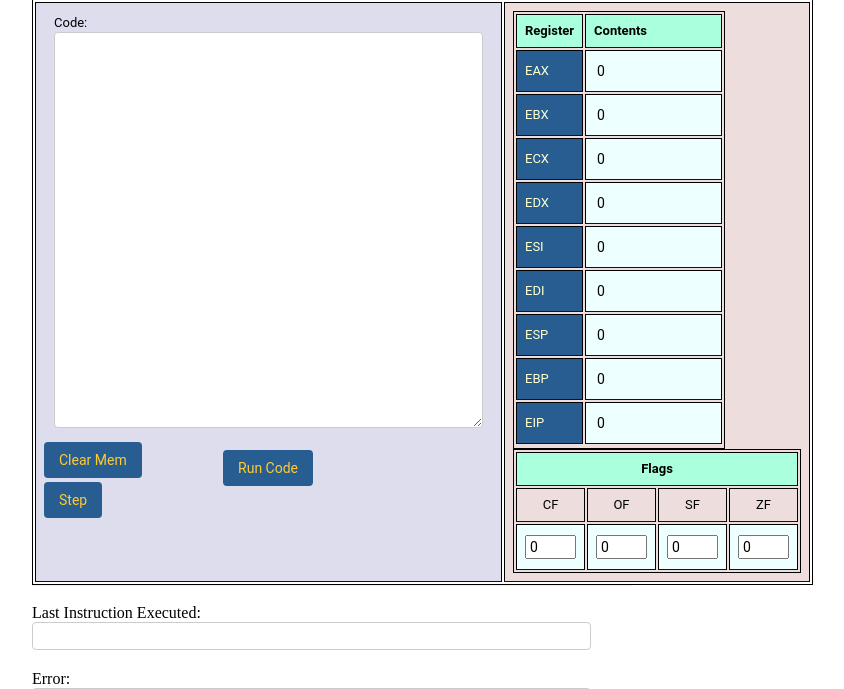
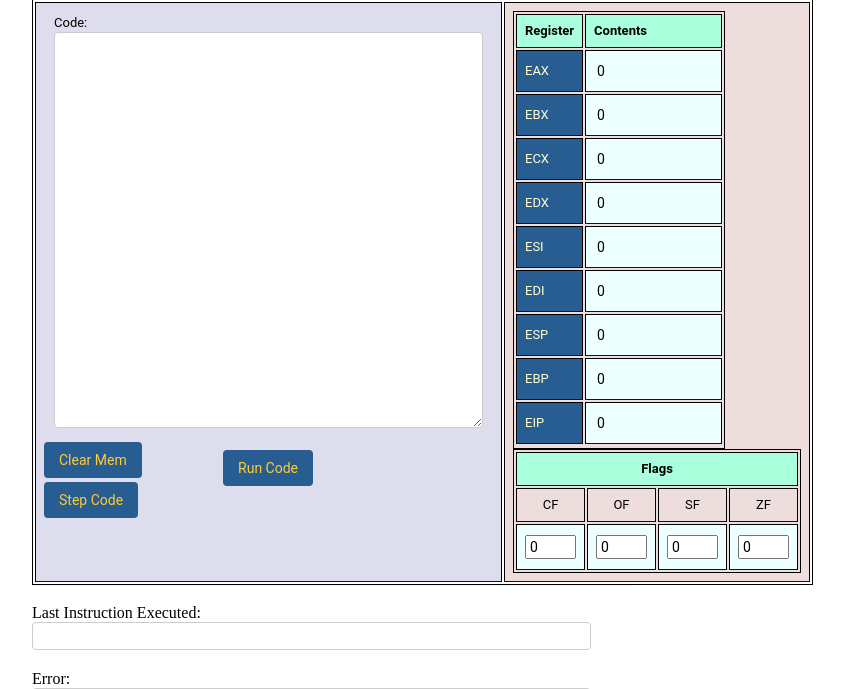
Before and after one commit to gcallah/Emu86, a Django app: page /Emu86/ in a window 1280 px wide. Shown: the part 209-898 px from the top of the page, without its empty margins (16-860 px from the left). Run offline with Django 3.2, Linux system fonts and the light colour scheme; data that the repository does not hold is empty.

Commit message:
Building development.

```diff
--- a/Emu86/templates/main.html
+++ b/Emu86/templates/main.html
@@ -14,7 +14,7 @@
                             <input type="submit" name="run"
                                 value="Run Code" id="run-button">
                             <input type="submit" name="step"
-                                value="Step" id="step-button">
+                                value="Step Code" id="step-button">
                             <br>
                     </td>
                     <td id="registers-cell">
```
